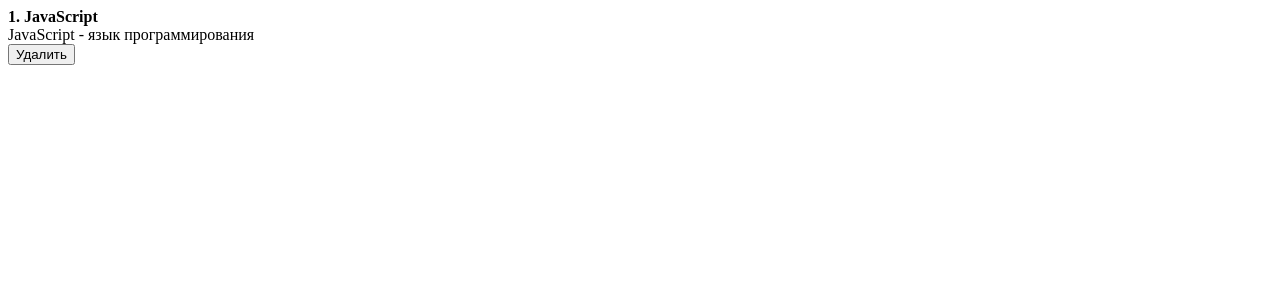
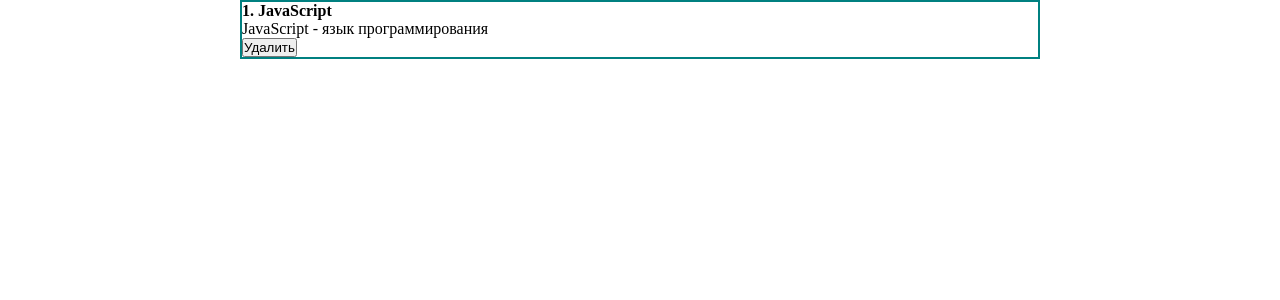
Before and after one commit to DmitryVelichko/react-base, a React (Create React App) app: page / in a window 1280 px wide. Shown: the top 300 px of the page. Built offline with nearby package versions, Linux system fonts and the light colour scheme.

Commit message:
new commit

```diff
--- a/src/App.js
+++ b/src/App.js
@@ -1,5 +1,6 @@
 import React, {useState} from 'react'
 import Counter from './components/Counter'
+import './styles/App.css'
 
 const App = () => {
 
--- a/src/styles/App.css
+++ b/src/styles/App.css
@@ -3,3 +3,16 @@
     padding: 0;
     box-sizing: border-box;
 }
+
+#root {
+    display: flex;
+    justify-content: center;
+}
+
+.App {
+    width: 800px;
+}
+
+.post {
+    border: 2px solid teal;
+}
```
